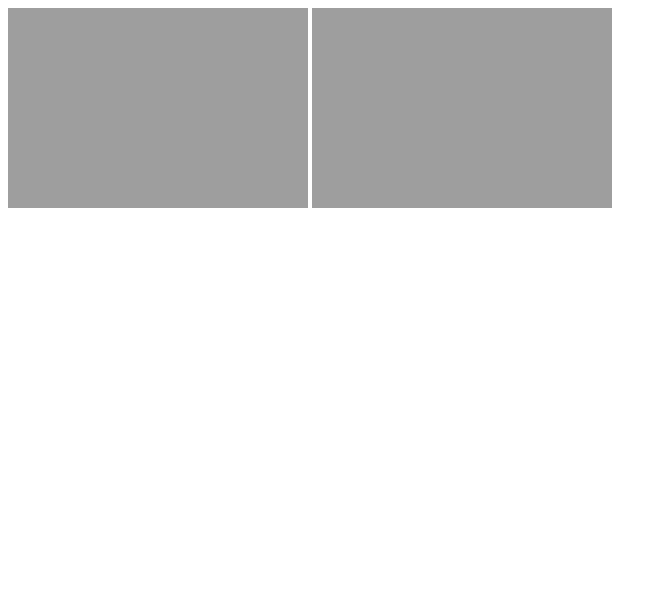
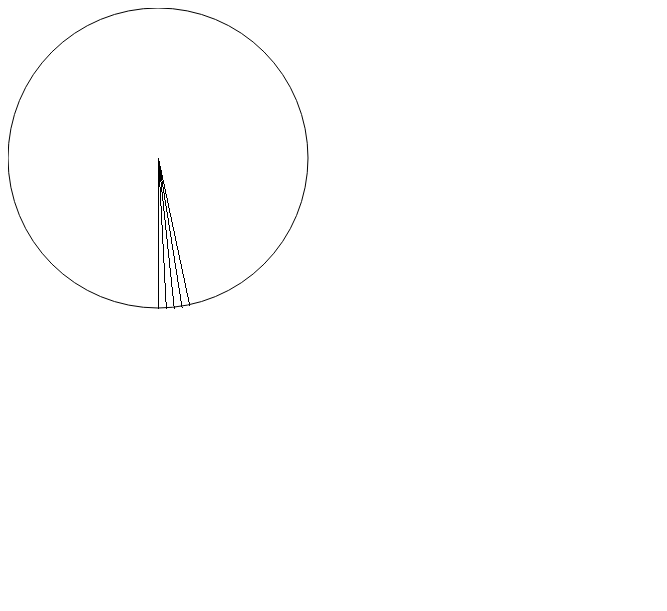
Before and after one commit to NNDavydov/compute-graphics, a plain HTML site: page homework/homework03/index.html in a window 1280 px wide. Shown: the whole page, without its empty margins (0-667 px from the left). Drawn offline with Linux system fonts and the light colour scheme.

Commit message:
homework03

```diff
--- a/homework/homework03/index.html
+++ b/homework/homework03/index.html
@@ -2,11 +2,10 @@
 <html lang="en">
 <head>
     <meta charset="UTF-8">
-    <title>homework02</title>
+    <title>homework03</title>
 </head>
 <body>
-<canvas id="original" width="300" height="200"></canvas>
-<canvas id="filtered" width="300" height="200"></canvas>
+<canvas id="canvas" width="600" height="600"></canvas>
 <script src="./script.js"></script>
 </body>
 </html>
--- a/homework/homework03/script.js
+++ b/homework/homework03/script.js
@@ -1,63 +1,68 @@
-let canvas_original = document.getElementById('original');
-let ctx_original = canvas_original.getContext('2d');
-
-let canvas_filtered = document.getElementById('filtered');
-let ctx_filtered = canvas_filtered.getContext('2d');
+let canvas = document.getElementById('canvas');
+let ctx = canvas.getContext('2d');
 
 
-let img = new Image();
-img.crossOrigin = "anonymus";
-img.src = "https://habrastorage.org/files/9a5/f62/2a5/9a5f622a50eb47c3b586157516e6d685.png";
+let width = canvas.width;
+let height = canvas.height;
+let radius = width / 4;
 
-let width = canvas_original.width
-let height = canvas_original.height
+ctx.beginPath();
+ctx.arc(width / 4, height / 4, radius, 0, 2 * Math.PI);
+ctx.stroke();
 
-img.onload = function () {
-    ctx_original.drawImage(img, 0, 0, width, height);
-
-    let data_original = ctx_original.getImageData(0, 0, width, height);
-    let data_filtered = ctx_filtered.createImageData(width, height);
-
-    let row_size = 3;
-    let col_size = 3;
-
-    for (let i = 0; i < width; i++) {
-        for (let j = 0; j < height; j++) {
-            let R = [];
-            let G = [];
-            let B = [];
-            let S = [];
-
-            for (let n = -col_size; n <= col_size; n++) {
-                for (let m = -row_size; m <= row_size; m++) {
-                    R.push(data_original.data[((j + m) * width + i + n) * 4]);
-                    G.push(data_original.data[((j + m) * width + i + n) * 4 + 1]);
-                    B.push(data_original.data[((j + m) * width + i + n) * 4 + 2]);
-                    S.push(data_original.data[((j + m) * width + i + n) * 4 + 3]);
-                }
-            }
+let angle = 0;
+let centre_x = width / 4;
+let centre_y = height / 4;
 
 
-            R = R.filter(el => el !== undefined)
-            R.sort((x, y) => x - y);
+function drawLine(x0, y0, x1, y1) {
+    let dy = y1 - y0;
+    let dx = x1 - x0;
 
-            console.log(R)
+    let sign_x = dx > 0 ? 1 : dx < 0 ? -1 : 0;
+    let sign_y = dy > 0 ? 1 : dy < 0 ? -1 : 0;
 
-            G = G.filter(el => el !== undefined)
-            G.sort((x, y) => x - y);
 
-            B = B.filter(el => el !== undefined)
-            B.sort((x, y) => x - y);
+    if (dx < 0) dx = -dx;
+    if (dy < 0) dy = -dy;
 
-            S = S.filter(el => el !== undefined)
-            S.sort((x, y) => x - y);
+    let pdx, pdy, es, el;
+    if (dx > dy) {
+        pdx = sign_x;
+        pdy = 0;
+        es = dy;
+        el = dx;
+    } else {
+        pdx = 0;
+        pdy = sign_y;
+        es = dx;
+        el = dy;
+    }
 
-            data_filtered.data[(j * width + i) * 4] = R[Math.floor(R.length / 2)];
-            data_filtered.data[(j * width + i) * 4 + 1] = G[Math.floor(G.length / 2)];
-            data_filtered.data[(j * width + i) * 4 + 2] = B[Math.floor(B.length / 2)];
-            data_filtered.data[(j * width + i) * 4 + 3] = S[Math.floor(S.length / 2)];
+    let e = el / 2;
+    let t = 0;
+    let x = x0;
+    let y = y0;
 
+    ctx.fillRect(x, y, 1, 1);
+    while (t < el) {
+        console.log(e)
+        e -= es;
+        if (e < 0) {
+            e += el;
+            x += sign_x;
+            y += sign_y;
+        } else {
+            x += pdx;
+            y += pdy;
         }
+        t += 1;
+        ctx.fillRect(x, y, 1, 1);
     }
-    ctx_filtered.putImageData(data_filtered, 0, 0, 0, 0, width, height);
+
 }
+
+setInterval(() => {
+    drawLine(centre_x, centre_y, centre_x + radius * Math.sin(angle), centre_y + radius * Math.cos(angle));
+    angle += Math.PI / 60;
+}, 1000);
```
